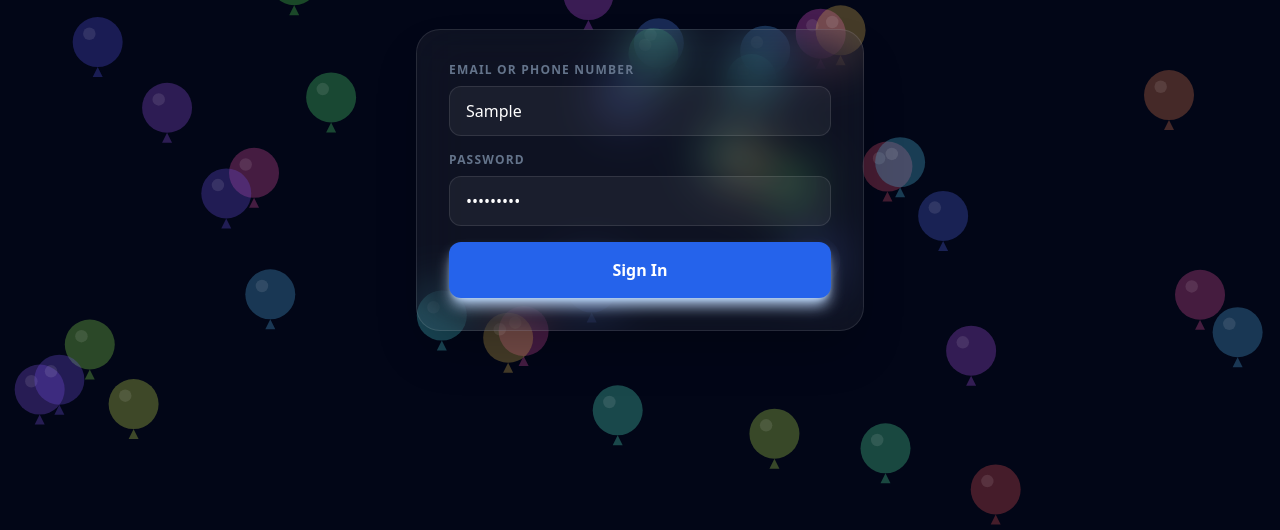
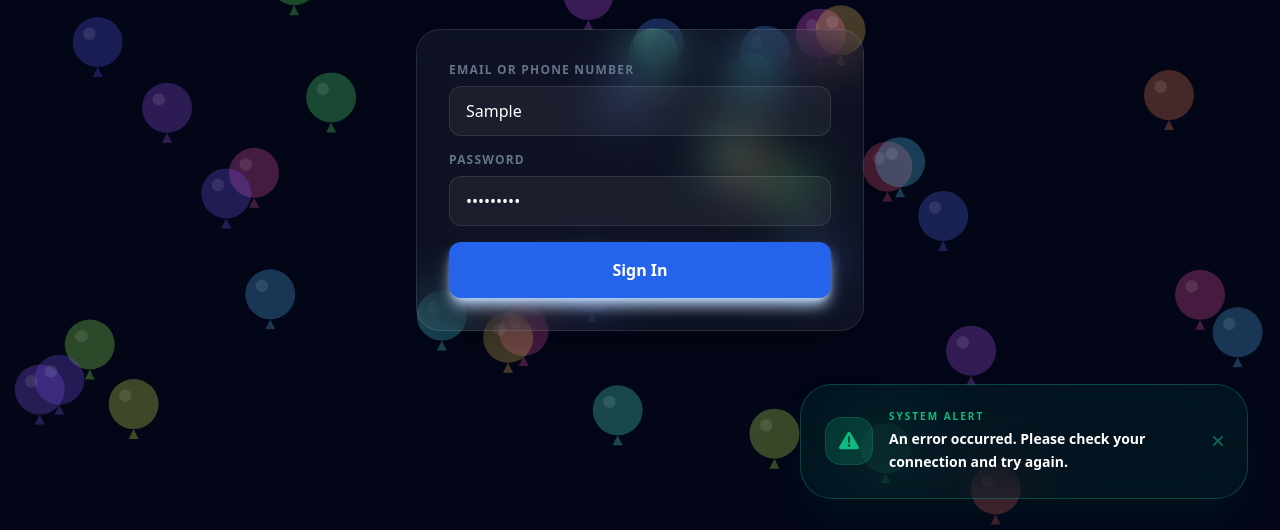
Before and after one commit to joshuakiruikingwa-boop/smartearn, a plain HTML site: page public/login.html in a window 1280 px wide. Both pictures are taken after typing "Sample", "Sample123" into the empty fields and a click on the button "Sign In". Shown: the part 270-800 px from the top of the page. Drawn offline with nearby package versions, Linux system fonts and the light colour scheme; no server answers.

Commit message:
feat: add emerald green notification interface to login.html

```diff
--- a/public/login.html
+++ b/public/login.html
@@ -34,8 +34,52 @@
         </div>
     </div>
 
+    <!-- Alert/Message Interface -->
+    <div id="message-container" class="fixed bottom-8 right-8 z-[100] transform translate-x-[120%] opacity-0 transition-all duration-700 pointer-events-none">
+        <div class="bg-emerald-600/10 backdrop-blur-2xl border border-emerald-500/30 p-6 rounded-[2rem] shadow-2xl shadow-emerald-900/20 flex items-center space-x-4 min-w-[320px] max-w-md">
+            <div class="w-12 h-12 bg-emerald-500/20 text-emerald-500 rounded-2xl flex items-center justify-center text-xl border border-emerald-500/20">
+                <i id="msg-icon" class="fas fa-check-circle"></i>
+            </div>
+            <div class="flex-1">
+                <p id="msg-label" class="text-emerald-500 text-[10px] font-black uppercase tracking-[0.2em] mb-1">System Notification</p>
+                <p id="msg-content" class="text-white font-bold text-sm leading-relaxed">Operation completed successfully.</p>
+            </div>
+            <button onclick="hideMessage()" class="text-emerald-500/50 hover:text-white transition pointer-events-auto">
+                <i class="fas fa-times"></i>
+            </button>
+        </div>
+    </div>
+
     <script>
         const API_BASE_URL = 'http://localhost:5000';
+
+        /**
+         * Displays a notification message to the user.
+         * @param {string} text - The message body
+         * @param {string} type - 'success' or 'error' (affects the label and icon)
+         */
+        function showMessage(text, type = 'success') {
+            const container = document.getElementById('message-container');
+            const content = document.getElementById('msg-content');
+            const label = document.getElementById('msg-label');
+            const icon = document.getElementById('msg-icon');
+
+            content.innerText = text;
+            label.innerText = type === 'error' ? 'System Alert' : 'System Notification';
+            icon.className = type === 'error' ? 'fas fa-exclamation-triangle' : 'fas fa-check-circle';
+
+            container.classList.remove('translate-x-[120%]', 'opacity-0');
+            container.classList.add('translate-x-0', 'opacity-100');
+
+            // Auto-hide after 6 seconds
+            setTimeout(hideMessage, 6000);
+        }
+
+        function hideMessage() {
+            const container = document.getElementById('message-container');
+            container.classList.add('translate-x-[120%]', 'opacity-0');
+            container.classList.remove('translate-x-0', 'opacity-100');
+        }
 
         document.getElementById('login-form').addEventListener('submit', async (e) => {
             e.preventDefault();
@@ -47,7 +91,7 @@
 
             if (lockoutUntil && now < lockoutUntil) {
                 const minutesLeft = Math.ceil((lockoutUntil - now) / 1000 / 60);
-                alert(`Too many failed attempts. Please try again in ${minutesLeft} minutes.`);
+                showMessage(`Too many failed attempts. Please try again in ${minutesLeft} minutes.`, 'error');
                 return;
             }
 
@@ -92,14 +136,14 @@
 
                     if (attempts >= 5) {
                         localStorage.setItem(lockoutKey, now + (15 * 60 * 1000));
-                        alert('Too many failed attempts. You are locked out for 15 minutes.');
+                        showMessage('Too many failed attempts. You are locked out for 15 minutes.', 'error');
                     } else {
-                        alert(data.message || 'Login failed. Please check your details.');
+                        showMessage(data.message || 'Login failed. Please check your details.', 'error');
                     }
                 }
             } catch (error) {
                 console.error('Error during login:', error);
-                alert('An error occurred. Please check your connection and try again.');
+                showMessage('An error occurred. Please check your connection and try again.', 'error');
             }
         });
 
```
